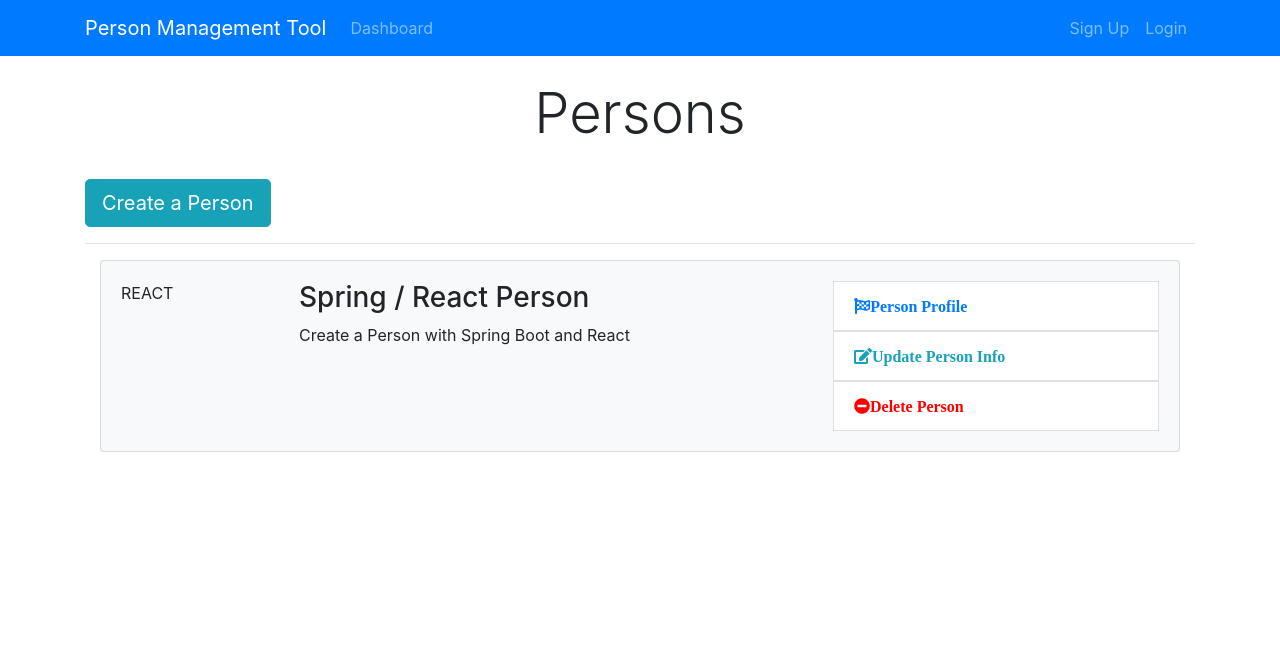
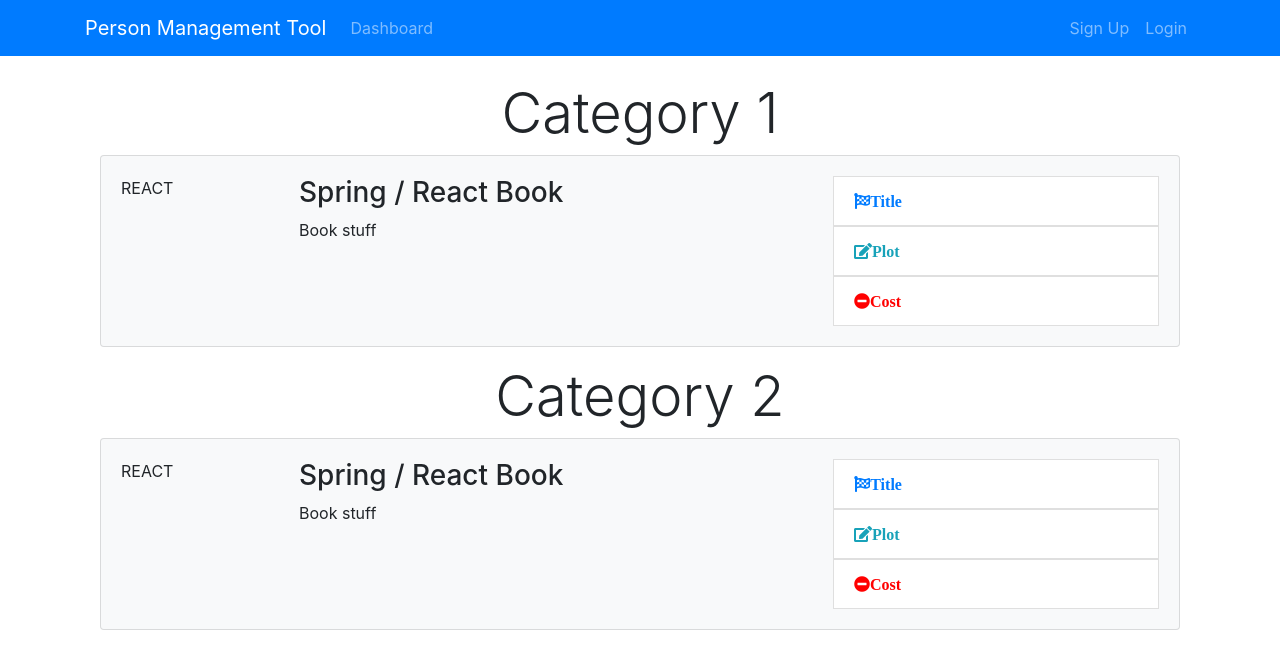
Before and after one commit to Kyriece/A-Slight-Sep-Up, a React (Create React App) app in the folder SEPT2021_MajorProject/FrontEnd/myfirstapp/: page /dashboard in a window 1280 px wide. Shown: the top 668 px of the page. Built offline with nearby package versions, Linux system fonts and the light colour scheme.

Commit message:
dashboard edited to display categories (no backend)

```diff
--- a/SEPT2021_MajorProject/FrontEnd/myfirstapp/src/components/Dashboard.js
+++ b/SEPT2021_MajorProject/FrontEnd/myfirstapp/src/components/Dashboard.js
@@ -9,15 +9,19 @@ class Dashboard extends Component {
             <div className="container">
                 <div className="row">
                     <div className="col-md-12">
-                        <h1 className="display-4 text-center">Persons</h1>
-                        <br />
-                       <CreatePersonButton />
-                        <br />
-                        <hr />
+                        <h1 className="display-4 text-center">Category 1</h1>
                         <Person/>
                     </div>
                 </div>
             </div>
+                <div className="container">
+                    <div className="row">
+                        <div className="col-md-12">
+                            <h1 className="display-4 text-center">Category 2</h1>
+                            <Person/>
+                        </div>
+                    </div>
+                </div>
         </div>
 
         )
--- a/SEPT2021_MajorProject/FrontEnd/myfirstapp/src/components/Persons/Person.js
+++ b/SEPT2021_MajorProject/FrontEnd/myfirstapp/src/components/Persons/Person.js
@@ -10,24 +10,24 @@ class Person extends Component {
                                         <span className="mx-auto">REACT</span>
                                     </div>
                                     <div className="col-lg-6 col-md-4 col-8">
-                                        <h3>Spring / React Person</h3>
-                                        <p>Create a Person with Spring Boot and React</p>
+                                        <h3>Spring / React Book</h3>
+                                        <p>Book stuff</p>
                                     </div>
                                     <div className="col-md-4 d-none d-lg-block">
                                         <ul className="list-group">
                                             <a href="#">
                                                 <li className="list-group-item board">
-                                                    <i className="fa fa-flag-checkered pr-1">Person Profile </i>
+                                                    <i className="fa fa-flag-checkered pr-1">Title </i>
                                                 </li>
                                             </a>
                                             <a href="#">
                                                 <li className="list-group-item update">
-                                                    <i className="fa fa-edit pr-1">Update Person Info</i>
+                                                    <i className="fa fa-edit pr-1">Plot</i>
                                                 </li>
                                             </a>
                                             <a href="">
                                                 <li className="list-group-item delete">
-                                                    <i className="fa fa-minus-circle pr-1">Delete Person</i>
+                                                    <i className="fa fa-minus-circle pr-1">Cost</i>
                                                 </li>
                                             </a>
                                         </ul>
```
